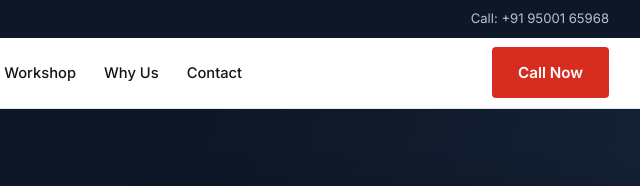
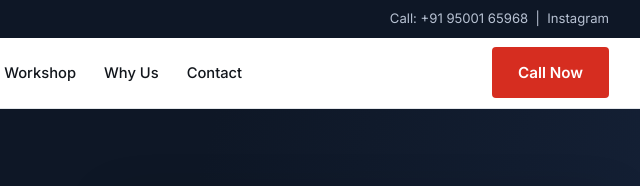
Before and after one commit to subashvelu/intech-motors-site, a plain HTML site: page index.html in a window 1280 px wide. Shown: the top 186 px of the page, 569-1209 px from the left. Drawn offline with nearby package versions, Linux system fonts and the light colour scheme.

Commit message:
add Instagram link

```diff
--- a/index.html
+++ b/index.html
@@ -9,7 +9,7 @@
 <link rel="stylesheet" href="assets/css/style.css">
 </head>
 <body>
-<div class="top"><div class="wrap"><span>Mylapore, Chennai – 600004</span><span><a href="tel:+919500165968">Call: +91 95001 65968</a></span></div></div>
+<div class="top"><div class="wrap"><span>Mylapore, Chennai – 600004</span><span><a href="tel:+919500165968">Call: +91 95001 65968</a> &nbsp;|&nbsp; <a target="_blank" rel="noopener" href="https://www.instagram.com/in_techmotors">Instagram</a></span></div></div>
 <header><div class="wrap"><nav>
 <a class="logo" href="#top"><svg viewBox="0 0 48 48" aria-hidden="true"><polygon points="21.0,7.3 21.7,2.1 26.3,2.1 27.0,7.3 31.5,8.7 35.0,4.9 38.7,7.7 36.2,12.2 39.0,16.0 44.1,15.1 45.5,19.4 40.8,21.6 40.8,26.4 45.5,28.6 44.1,32.9 39.0,32.0 36.2,35.8 38.7,40.3 35.0,43.1 31.5,39.3 27.0,40.7 26.3,45.9 21.7,45.9 21.0,40.7 16.5,39.3 13.0,43.1 9.3,40.3 11.8,35.8 9.0,32.0 3.9,32.9 2.5,28.6 7.2,26.4 7.2,21.6 2.5,19.4 3.9,15.1 9.0,16.0 11.8,12.2 9.3,7.7 13.0,4.9 16.5,8.7" fill="#d62d20"/><circle cx="24" cy="24" r="12" fill="#0e1726"/><circle cx="24" cy="16.5" r="2.5" fill="#fff"/><rect x="21.8" y="21" width="4.4" height="12.5" rx="1.6" fill="#fff"/></svg><span><b>INTECH</b><em>MOTORS</em></span></a>
 <ul><li><a href="#services">Services</a></li><li><a href="#gallery">Workshop</a></li><li><a href="#why">Why Us</a></li><li><a href="#contact">Contact</a></li></ul>
@@ -85,10 +85,11 @@
 <div class="info"><h3>Intech Motors</h3>
 <p><small>Address</small>Alamelu Manga Puram, West Chitrakulam,<br>Mylapore, Chennai, Tamil Nadu 600004<br><a class="l" target="_blank" rel="noopener" href="https://www.google.com/maps/search/?api=1&query=Intech+Motors+Alamelu+Manga+Puram+West+Chitrakulam+Mylapore+Chennai+600004">Get directions</a></p>
 <p><small>Phone</small><a class="l" href="tel:+919500165968">+91 95001 65968</a></p>
+<p><small>Instagram</small><a class="l" target="_blank" rel="noopener" href="https://www.instagram.com/in_techmotors">@in_techmotors</a></p>
 <p style="margin:0"><small>Hours</small>Mon – Sat: 10:00 AM – 10:00 PM</p></div>
 </div></div></section>
 
-<footer><div class="wrap"><span>© 2026 Intech Motors. All rights reserved.</span><span>Mylapore, Chennai</span></div></footer>
+<footer><div class="wrap"><span>© 2026 Intech Motors. All rights reserved.</span><span><a target="_blank" rel="noopener" href="https://www.instagram.com/in_techmotors">Instagram @in_techmotors</a> &nbsp;|&nbsp; Mylapore, Chennai</span></div></footer>
 <a class="fab" href="https://wa.me/919500165968">WhatsApp Us</a>
 <div id="lb"><img alt=""></div>
 <script src="assets/js/main.js"></script>
```
Also changed, not shown: 1 other file.
